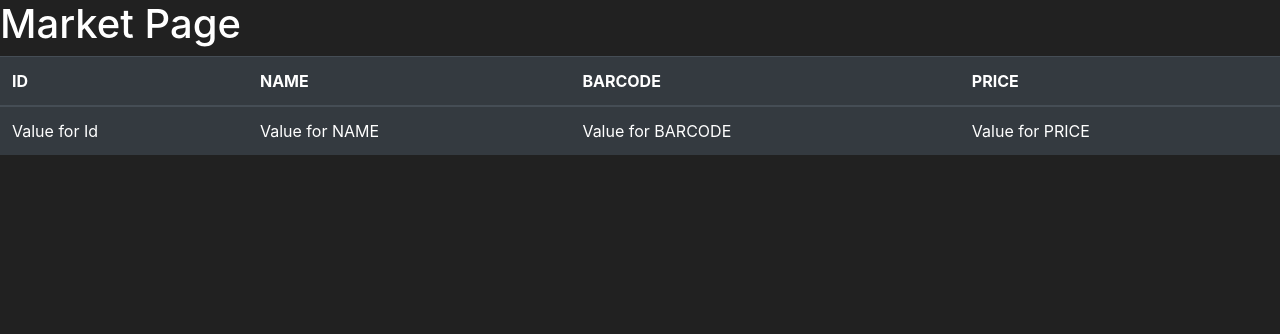
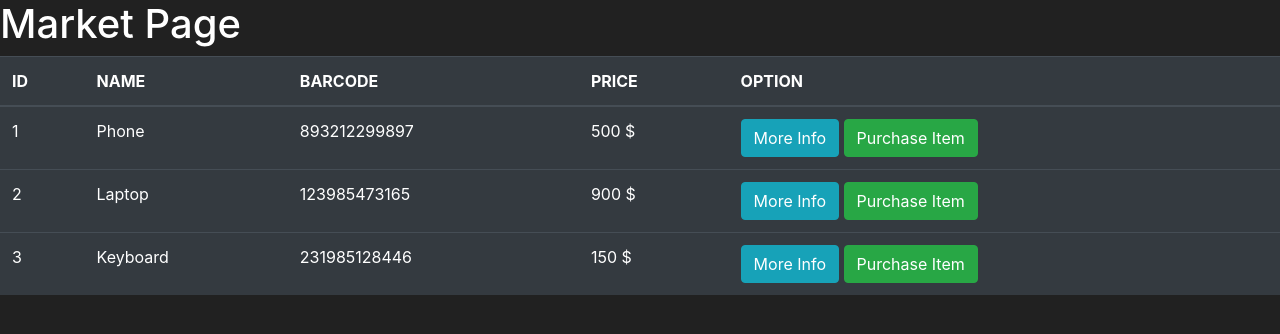
Before and after one commit to AbhijithMallya/MARKET_TRADING, a Flask app: page /market in a window 1280 px wide. Shown: the part 56-390 px from the top of the page. Run offline with Flask 3, Linux system fonts and the light colour scheme.

Commit message:
adding buttons

```diff
--- a/notes.txt
+++ b/notes.txt
@@ -8,3 +8,7 @@ With debug ::
 In the above .py is not necessary
 
 Shift+1 :: Auto generated HTML structure
+
+Jinja Syntax ::
+    {{}}
+    {%%}
--- a/templates/market.html
+++ b/templates/market.html
@@ -60,16 +60,24 @@
                     <th scope="col">NAME</th>
                     <th scope="col">BARCODE</th>
                     <th scope="col">PRICE</th>
+                    <th scope="col">OPTION</th>
+
                 </tr>
             </thead>
             <tbody>
                 <!-- Your rows inside the table HERE: -->
-                    <tr>
-                        <td>Value for Id</td>
-                        <td>Value for NAME</td>
-                        <td>Value for BARCODE</td>
-                        <td>Value for PRICE</td>
+                {% for i in items%}
+
+                <tr>
+                        <td>{{i.id}}</td>
+                        <td>{{i.name}}</td>
+                        <td>{{i.barcode}}</td>
+                        <td>{{i.price}} $</td>
+                        <td><button class="btn btn-outline btn-info ">More Info</button>
+                            <button class="btn btn-outline btn-success ">Purchase Item</button>
+                        </td>
                     </tr>
+                {%endfor%}
             </tbody>
     </table>
     <p></p>
```
